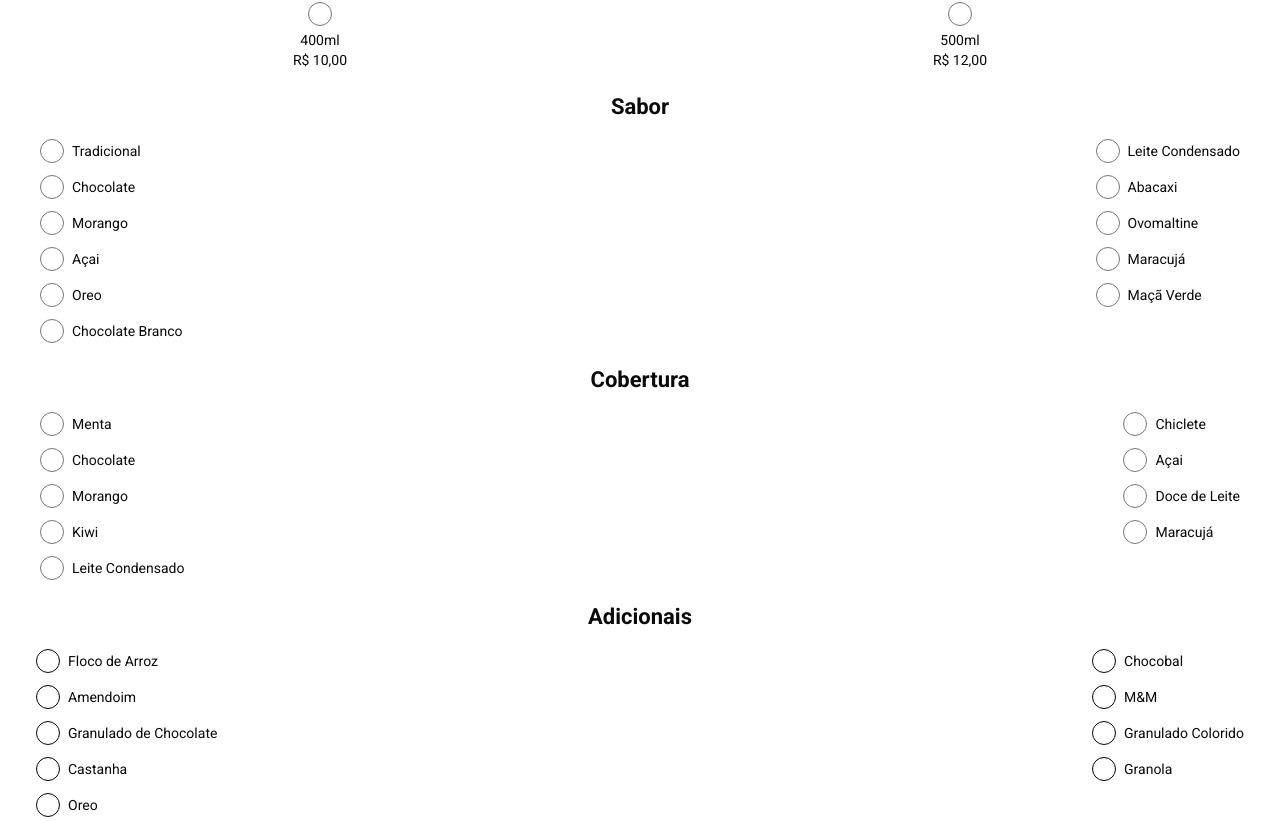
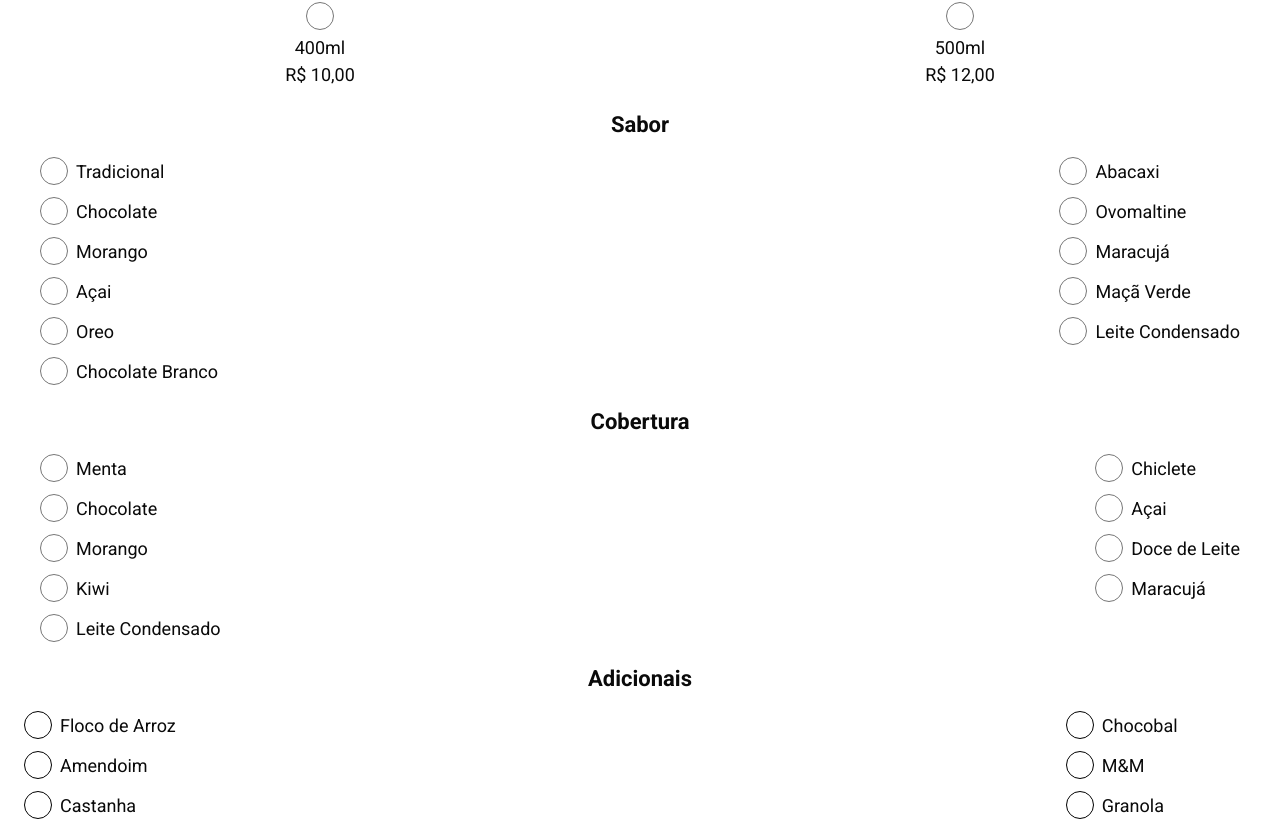
Before and after one commit to LeonanAraudo/Quiosque2, a Next.js app: page /Telas/ShakeOptions in a window 1280 px wide. Shown: the part 265-1086 px from the top of the page. Built offline with nearby package versions, Linux system fonts and the light colour scheme; a web font is replaced by a local one.

Commit message:
update fontShakeOptions

```diff
--- a/src/app/Telas/(Pedidos)/(Shake)/ShakeButtons/page.jsx
+++ b/src/app/Telas/(Pedidos)/(Shake)/ShakeButtons/page.jsx
@@ -9,17 +9,17 @@ export default function ShakeOption() {
             </header>
             <div className='flex w-full items-center justify-center mt-16'>
                 <div className='w-[100%] flex items-center justify-center flex-col gap-8'>
-                    <Link href={"/Telas/ShakeOptions"} className={`bg-black text-white w-[66%] h-[40px] flex items-center justify-between p-2 flex-row rounded-full ${roboto.className}`}>
+                    <Link href={"/Telas/ShakeOptions"} className={`bg-black text-white w-[90%] h-[50px] flex items-center justify-between p-2 flex-row rounded-full ${roboto.className}`}>
                         Montar Guaraná da Amazônia
                         <span className="bg-white/30 rounded-full ">
-                            <img width="30" height="30" src="https://img.icons8.com/comic/100/FFFFFF/milkshake.png" alt="milkshake" />
+                            <img width="40" height="40" src="https://img.icons8.com/comic/100/FFFFFF/milkshake.png" alt="milkshake" />
                         </span>
                     </Link>
 
-                    <Link className={`bg-black text-white w-[66%] h-[40px] flex items-center justify-between p-2 flex-row rounded-full ${roboto.className}`} href={"/Telas/ShakeComanda"}>
+                    <Link className={`bg-black text-white w-[90%] h-[50px] flex items-center justify-between p-2 flex-row rounded-full ${roboto.className}`} href={"/Telas/ShakeComanda"}>
                         Lista de Pedidos
                         <span className="bg-white/30 rounded-full ">
-                            <img width="27" height="27" src="https://img.icons8.com/dotty/80/FFFFFF/todo-list.png" alt="todo-list" />
+                            <img width="40" height="40" src="https://img.icons8.com/dotty/80/FFFFFF/todo-list.png" alt="todo-list" />
                         </span>
                     </Link>
                 </div>
--- a/src/app/componentes/(ComponentesPedidos)/OptionsShake/optionsShake.jsx
+++ b/src/app/componentes/(ComponentesPedidos)/OptionsShake/optionsShake.jsx
@@ -42,9 +42,9 @@ export default function OptionsShake() {
                                 id="tamanho-400"
                                 value="400ml"
                                 {...register("tamanho")}
-                                className="h-6 w-6 text-black accent-black"
+                                className="h-7 w-7 text-black accent-black"
                             />
-                            <label htmlFor="tamanho-400" className={`text-sm text-center font-medium ${roboto.className}`}>
+                            <label htmlFor="tamanho-400" className={`text-[18px] text-center  ${roboto.className}`}>
                                 400ml<br />R$ 10,00
                             </label>
                         </div>
@@ -54,9 +54,9 @@ export default function OptionsShake() {
                                 id="tamanho-500"
                                 value="500ml"
                                 {...register("tamanho")}
-                                className="h-6 w-6 text-black accent-black"
+                                className="h-7 w-7 text-black accent-black"
                             />
-                            <label htmlFor="tamanho-500" className={`text-sm text-center font-medium ${roboto.className}`}>
+                            <label htmlFor="tamanho-500" className={`text-[18px] text-center  ${roboto.className}`}>
                                 500ml<br />R$ 12,00
                             </label>
                         </div>
@@ -74,9 +74,9 @@ export default function OptionsShake() {
                                         value={sabor}
                                         {...register("sabor")}
                                         id={`sabor-${index}`}
-                                        className="h-6 w-6 text-black accent-black"
+                                        className="h-7 w-7 text-black accent-black"
                                     />
-                                    <label htmlFor={`sabor-${index}`} className={`text-sm font-medium ${roboto.className}`}>
+                                    <label htmlFor={`sabor-${index}`} className={`text-[18px]  ${roboto.className}`}>
                                         {sabor}
                                     </label>
                                 </div>
@@ -84,16 +84,16 @@ export default function OptionsShake() {
                         </div>
 
                         <div className="flex flex-col gap-3">
-                            {["Leite Condensado", "Abacaxi", "Ovomaltine", "Maracujá", "Maçã Verde"].map((sabor, index) => (
+                            {[ "Abacaxi", "Ovomaltine", "Maracujá", "Maçã Verde","Leite Condensado"].map((sabor, index) => (
                                 <div key={index + 10} className="flex items-center gap-2">
                                     <input
                                         type="radio"
                                         value={sabor}
                                         {...register("sabor")}
                                         id={`sabor-${index + 10}`}
-                                        className="h-6 w-6 text-black accent-black"
+                                        className="h-7 w-7 text-black accent-black"
                                     />
-                                    <label htmlFor={`sabor-${index + 10}`} className={`text-sm font-medium ${roboto.className}`}>
+                                    <label htmlFor={`sabor-${index + 10}`} className={`text-[18px]  ${roboto.className}`}>
                                         {sabor}
                                     </label>
                                 </div>
@@ -113,9 +113,9 @@ export default function OptionsShake() {
                                         value={cobertura}
                                         {...register("cobertura")}
                                         id={`cobertura-${index}`}
-                                        className="h-6 w-6 text-black accent-black"
+                                        className="h-7 w-7 text-black accent-black"
                                     />
-                                    <label htmlFor={`cobertura-${index}`} className={`text-sm font-medium ${roboto.className}`}>
+                                    <label htmlFor={`cobertura-${index}`} className={`text-[18px]  ${roboto.className}`}>
                                         {cobertura}
                                     </label>
                                 </div>
@@ -130,9 +130,9 @@ export default function OptionsShake() {
                                         value={cobertura}
                                         {...register("cobertura")}
                                         id={`cobertura-${index + 10}`}
-                                        className="h-6 w-6 text-black accent-black"
+                                        className="h-7 w-7 text-black accent-black"
                                     />
-                                    <label htmlFor={`cobertura-${index + 10}`} className={`text-sm font-medium ${roboto.className}`}>
+                                    <label htmlFor={`cobertura-${index + 10}`} className={`text-[18px]  ${roboto.className}`}>
                                         {cobertura}
                                     </label>
                                 </div>
@@ -143,42 +143,42 @@ export default function OptionsShake() {
 
                 <div className="mt-5">
                     <p className={`text-[22px] text-center ${robotoBold.className}`}>Adicionais</p>
-                    <div className="flex flex-row justify-between mx-9 mt-4">
+                    <div className="flex flex-row justify-between mx-6 mt-4">
                         <div className="flex flex-col gap-3">
-                            {["Floco de Arroz", "Amendoim", "Granulado de Chocolate", "Castanha", "Oreo"].map((adicionais, index) => (
+                            {["Floco de Arroz", "Amendoim", "Castanha", "Oreo","Granulado de Chocolate"].map((adicionais, index) => (
                                 <div key={index + 10} className="flex items-center gap-2">
                                     <input
                                         type="checkbox"
                                         value={adicionais}
                                         {...register("adicionais")}
                                         id={`adicionais-${index + 10}`}
-                                        className="appearance-none h-6 w-6 rounded-full border border-black flex items-center justify-center relative
+                                        className="appearance-none h-7 w-7 rounded-full border border-black flex items-center justify-center relative
                                             checked:bg-white checked:before:content-[''] checked:before:absolute
                                             checked:before:h-[15px] checked:before:w-[15px] checked:before:rounded-full
                                             checked:before:bg-black checked:before:top-1/2 checked:before:left-1/2
                                             checked:before:transform checked:before:-translate-x-1/2 checked:before:-translate-y-1/2"
                                     />
-                                    <label htmlFor={`adicionais-${index + 10}`} className={`text-sm font-medium ${roboto.className}`}>
+                                    <label htmlFor={`adicionais-${index + 10}`} className={`text-[18px]  ${roboto.className}`}>
                                         {adicionais}
                                     </label>
                                 </div>
                             ))}
                         </div>
                         <div className="flex flex-col gap-3">
-                            {["Chocobal", "M&M", "Granulado Colorido", "Granola"].map((adicionais, index) => (
+                            {["Chocobal", "M&M", "Granola","Granulado Colorido"].map((adicionais, index) => (
                                 <div key={index} className="flex items-center gap-2">
                                     <input
                                         type="checkbox"
                                         value={adicionais}
                                         {...register("adicionais")}
                                         id={`adicionais-${index}`}
-                                        className="appearance-none h-6 w-6 rounded-full border border-black flex items-center justify-center relative
+                                        className="appearance-none h-7 w-7 rounded-full border border-black flex items-center justify-center relative
                                             checked:bg-white checked:before:content-[''] checked:before:absolute
                                             checked:before:h-[15px] checked:before:w-[15px] checked:before:rounded-full
                                             checked:before:bg-black checked:before:top-1/2 checked:before:left-1/2
                                             checked:before:transform checked:before:-translate-x-1/2 checked:before:-translate-y-1/2"
                                     />
-                                    <label htmlFor={`adicionais-${index}`} className={`text-sm font-medium ${roboto.className}`}>
+                                    <label htmlFor={`adicionais-${index}`} className={`text-[18px]  ${roboto.className}`}>
                                         {adicionais}
                                     </label>
                                 </div>
```
